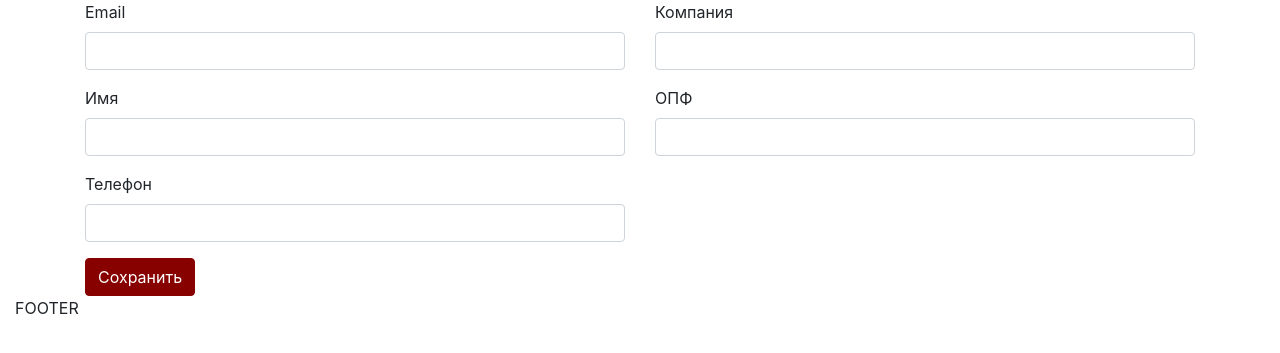
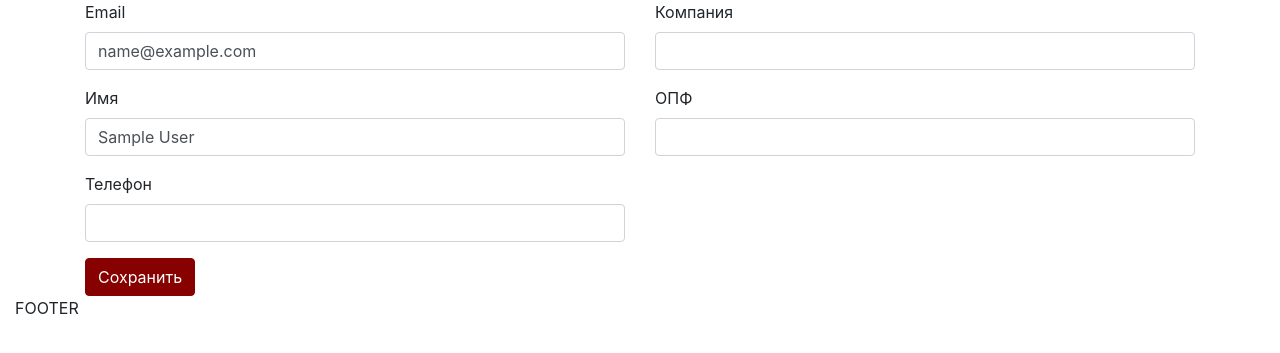
Before and after one commit to begimov/iTeam, a Laravel app: page /user/profile/settings in a window 1280 px wide. Shown: the part 80-433 px from the top of the page. Run offline with Laravel 8, Linux system fonts and the light colour scheme; the visitor is signed in with stand-in values (Sample User, id 1); style sheets or scripts are compiled from the project's sources; settings files or empty folders that the repository lacks are supplied.

Commit message:
user data passed to profile settings template from ProfileController's edit method

```diff
--- a/app/Http/Controllers/Users/ProfileController.php
+++ b/app/Http/Controllers/Users/ProfileController.php
@@ -9,6 +9,7 @@ class ProfileController extends Controller
 {
     public function edit()
     {
-        return view('users.profile.settings');
+        $user = auth()->user();
+        return view('users.profile.settings', compact('user'));
     }
 }
--- a/resources/views/users/profile/settings.blade.php
+++ b/resources/views/users/profile/settings.blade.php
@@ -7,11 +7,11 @@
                 <div class="col-sm-6">
                     <div class="form-group">
                         <label for="email">Email</label>
-                        <input type="email" class="form-control" name="email" id="email">
+                        <input type="email" class="form-control" name="email" id="email" value="{{ $user->email }}">
                     </div>
                     <div class="form-group">
                         <label for="name">Имя</label>
-                        <input type="text" class="form-control" name="name" id="name">
+                        <input type="text" class="form-control" name="name" id="name" value="{{ $user->name }}">
                     </div>
                     <div class="form-group">
                         <label for="phone">Телефон</label>
```
